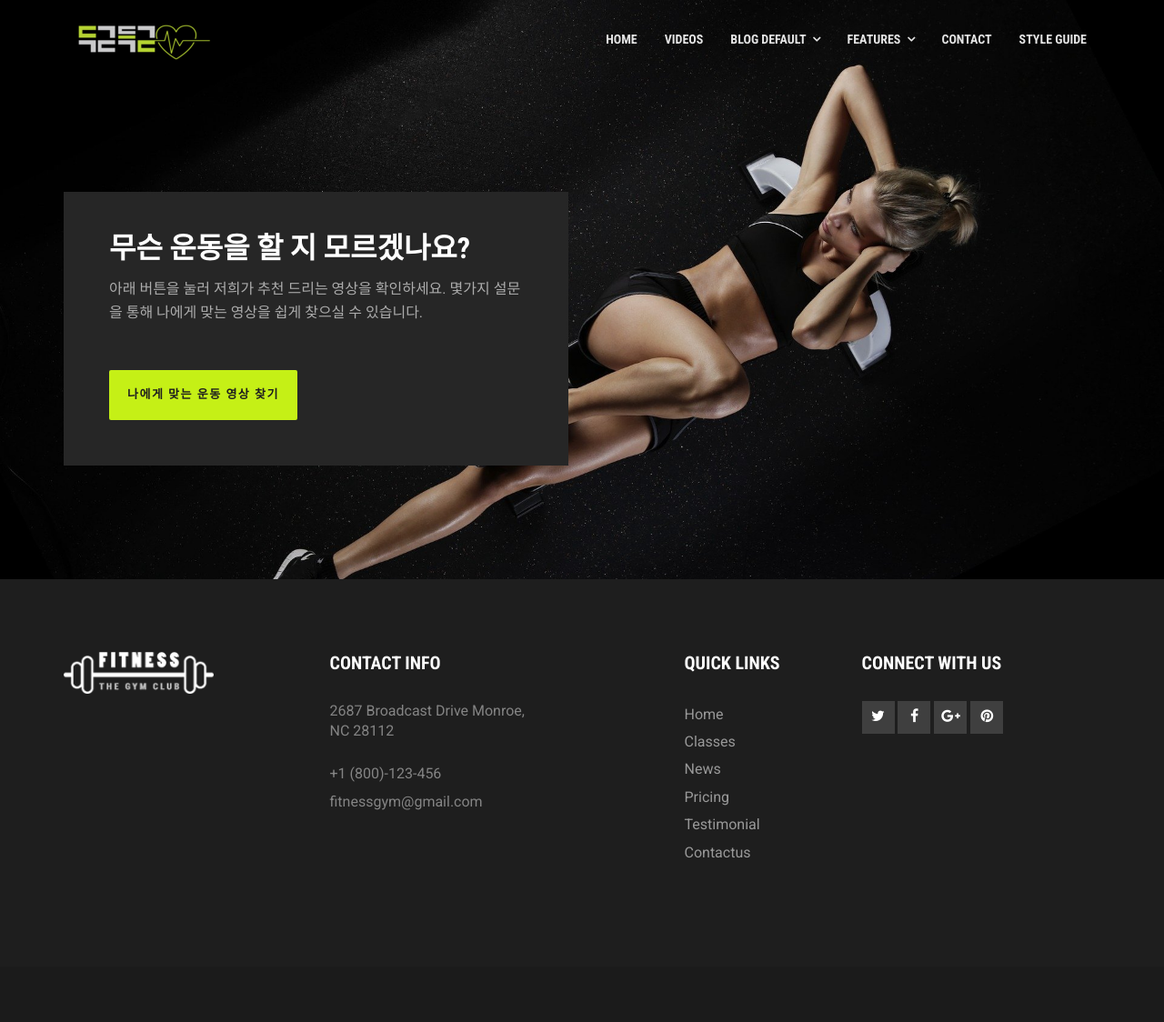
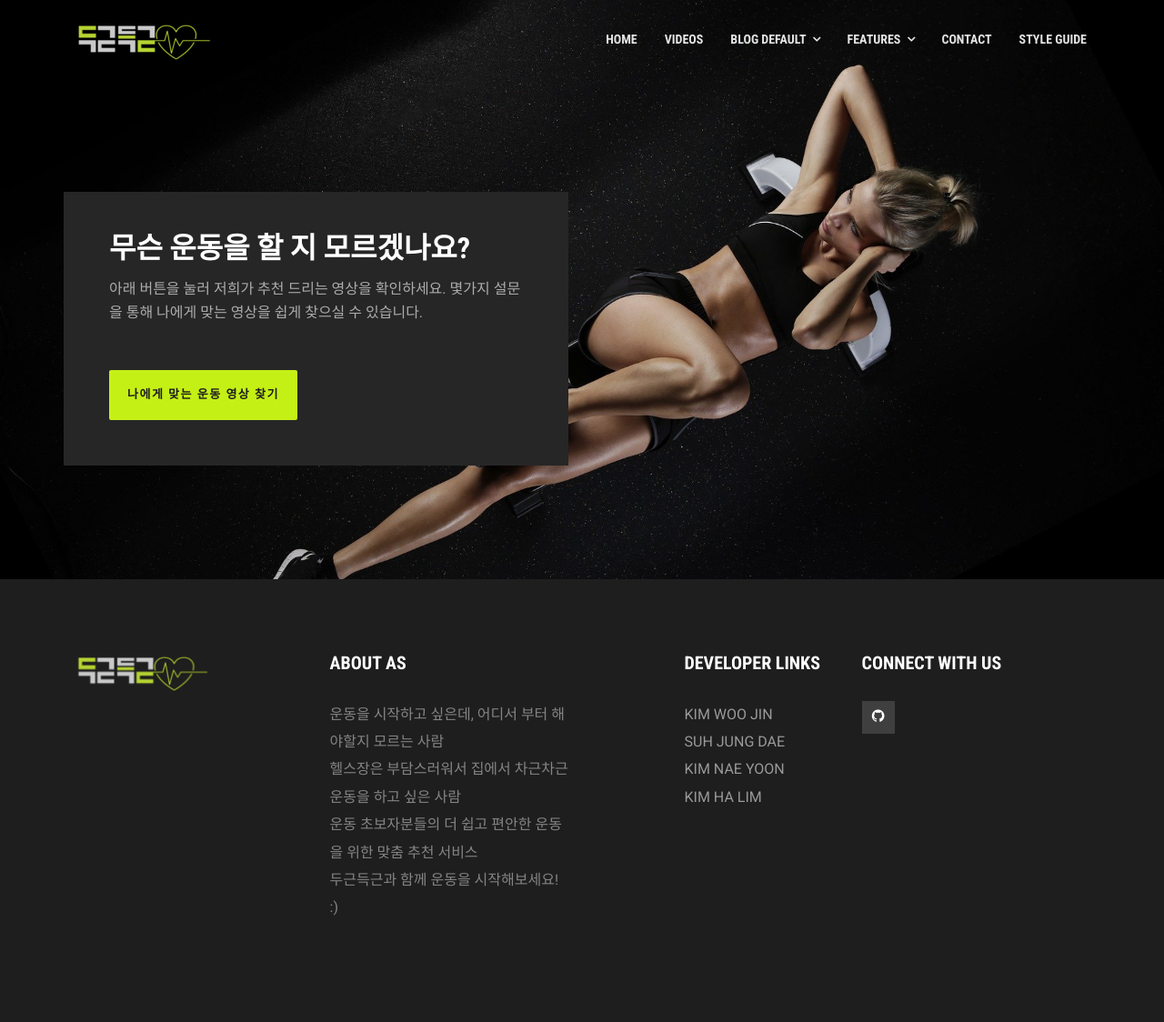
Before and after one commit to dnwlsrla40/heart-muscle, a Flask app: page / in a window 1280 px wide. Shown: the whole page at 91% size. Before the commit the page ends 944 px from the top, so only its background shows below. Run offline with Flask 2, Linux system fonts and the light colour scheme; some libraries are stand-ins or nearby versions.

Commit message:
[update]: footer 수정
- [#] update : 기존의 구현된 기능 비즈니스 로직 변경

footer.html 로고 삽입 about us, developer links, github 작성 및 링크 연동

```diff
--- a/templates/common/footer.html
+++ b/templates/common/footer.html
@@ -10,34 +10,28 @@
         <div class="row">
             <div class="col-lg-2 col-md-2 col-sm-3 col-xs-12">
                 <div class="footer-logo mb30">
-                    <img src="../static/bootstrap-template/images/logo.png" class="" alt="Fitness Website Template">
+                    <img src="../static/bootstrap-template/images/new_logo.png" class="" alt="Fitness Website Template">
                 </div>
             </div>
             <div class="col-lg-offset-1 col-lg-3 col-md-offset-1 col-md-3 col-sm-3 col-xs-12">
                 <div class="footer-widget mb30">
-                    <h3 class="footer-title">Contact Info</h3>
+                    <h3 class="footer-title">About As</h3>
                     <ul class="listnone">
-                        <li>
-                            <address>
-                                2687 Broadcast Drive Monroe,
-                                <br> NC 28112
-                            </address>
-                        </li>
-                        <li>+1 (800)-123-456</li>
-                        <li>fitnessgym@gmail.com</li>
+                        <li>운동을 시작하고 싶은데, 어디서 부터 해야할지 모르는 사람</li>
+                        <li>헬스장은 부담스러워서 집에서 차근차근 운동을 하고 싶은 사람</li>
+                        <li>운동 초보자분들의 더 쉽고 편안한 운동을 위한 맞춤 추천 서비스</li>
+                        <li>두근득근과 함께 운동을 시작해보세요! :)</li>
                     </ul>
                 </div>
             </div>
             <div class="col-lg-offset-1 col-lg-2 col-md-offset-1 col-md-2 col-sm-3 col-xs-12">
                 <div class="footer-widget mb30">
-                    <h3 class="footer-title">Quick Links</h3>
+                    <h3 class="footer-title">Developer Links</h3>
                     <ul class="listnone">
-                        <li><a href="index.html">Home</a></li>
-                        <li><a href="classes.html">Classes</a></li>
-                        <li><a href="blog-default.html">News</a></li>
-                        <li><a href="pricing.html">Pricing</a></li>
-                        <li><a href="testimonial.html">Testimonial</a></li>
-                        <li><a href="contact.html">Contactus</a></li>
+                        <li><a href="https://velog.io/@dnwlsrla40">KIM WOO JIN</a></li>
+                        <li><a href="https://fusiondeveloper.tistory.com/">SUH JUNG DAE</a></li>
+                        <li><a href="https://velog.io/@yooonnn">KIM NAE YOON</a></li>
+                        <li><a href="https://rlagkfla1212.tistory.com/">KIM HA LIM</a></li>
                     </ul>
                 </div>
             </div>
@@ -45,10 +39,7 @@
                 <div class="footer-widget mb30">
                     <h3 class="footer-title">Connect With us</h3>
                     <div class="footer-social">
-                        <a href="#"><i class="fa fa-twitter"></i></a>
-                        <a href="#" class="active"><i class="fa fa-facebook"></i> </a>
-                        <a href="#"> <i class="fa fa-google-plus"></i> </a>
-                        <a href="#"> <i class="fa fa-pinterest"></i> </a>
+                        <a href="https://github.com/dnwlsrla40/heart-muscle"><i class="fa fa-github"></i></a>
                     </div>
                 </div>
             </div>
```
